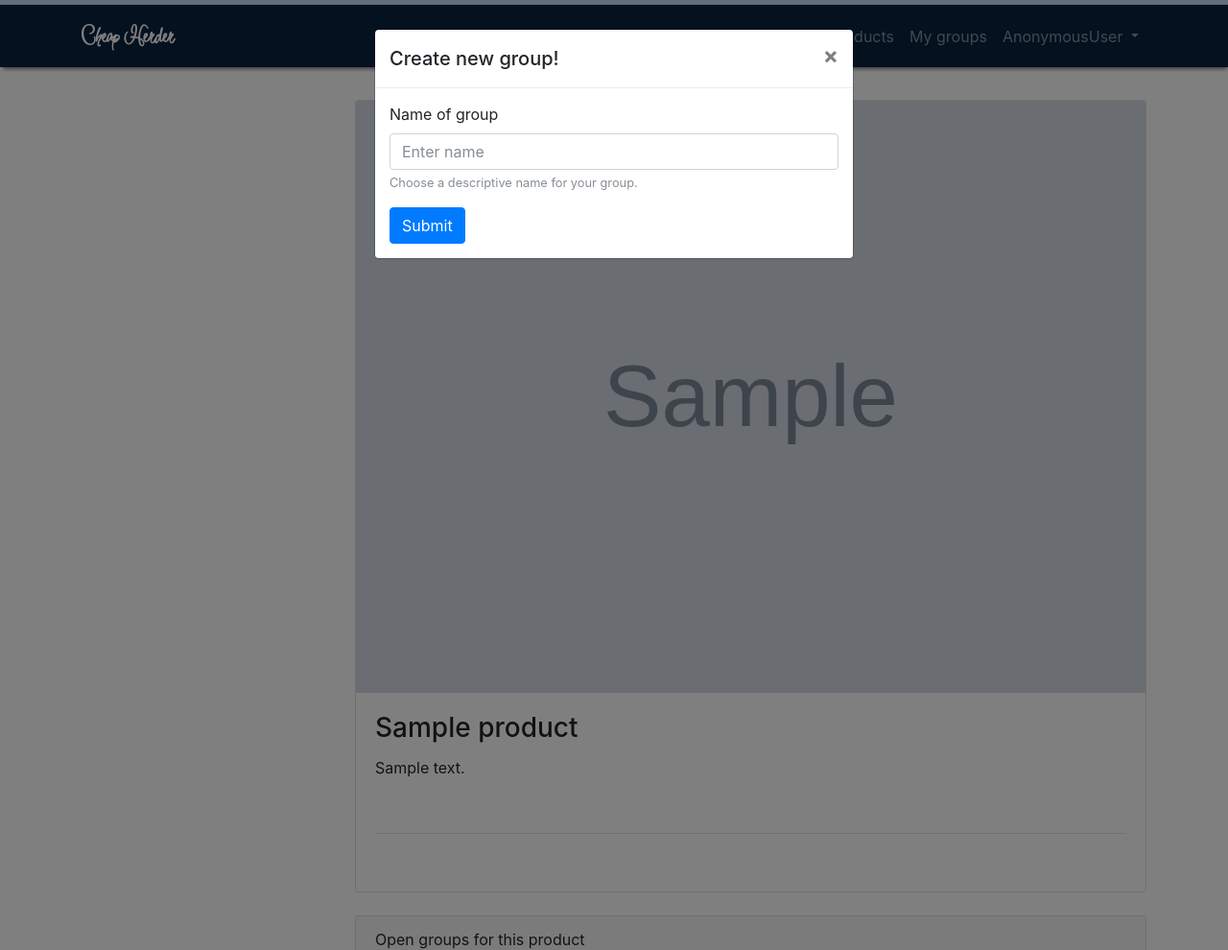
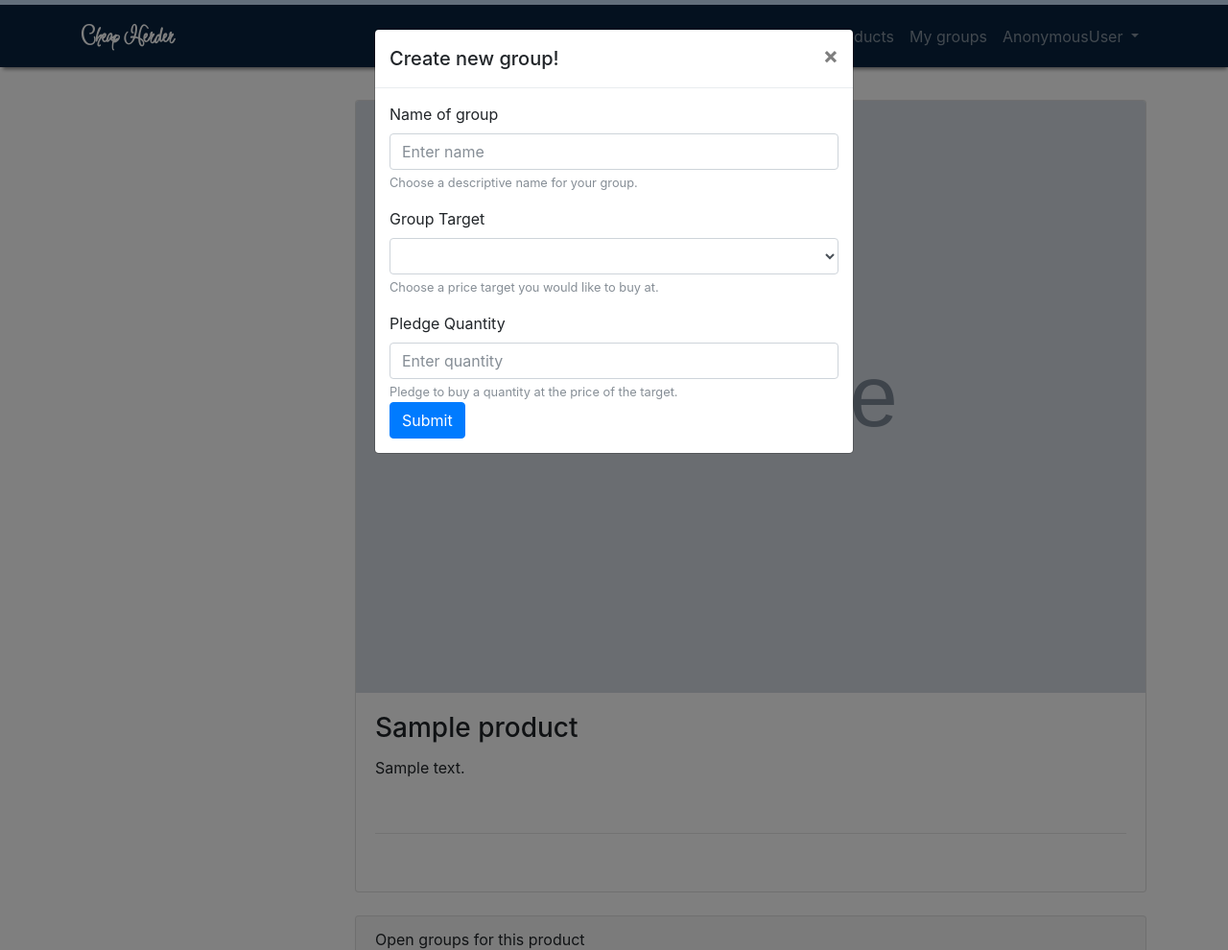
Before and after one commit to HeyYouNotYouYou/cs411-cheapherder, a Django app: page /organization/products/000/ in a window 1280 px wide, after a click on "Create new group for this product". Shown: the whole page at 96% size. Run offline with Django 3.2, Linux system fonts and the light colour scheme; tables that the repository leaves empty hold one stand-in row (values such as "Sample post"); grey boxes marked "Sample" are stand-in pictures; lists and menus that the app fills with data are empty; some libraries are stand-ins or nearby versions.

Commit message:
logic to groups for organizations

```diff
--- a/CheapHerder/CheapHerder/templates/create_prices.html
+++ b/CheapHerder/CheapHerder/templates/create_prices.html
@@ -10,7 +10,7 @@
         <div class="col-sm-12 col-md-7">
             <div class="panel panel-default">
                 <div class="panel-body">
-                    <h3>Add a Price for product.product_id</h3>
+                    <h3>Add a Price for {{ product.product_name }} </h3>
                     {% if error_message %}
                         <p><strong>{{ error_message }}</strong></p>
                     {% endif %}
@@ -19,7 +19,9 @@
                         {% include 'form_template.html' %}
                         <div class="form-group">
                             <div class="col-sm-offset-2 col-sm-10">
-                                <button type="submit" class="btn btn-success">Submit</button>
+                                <button type="submit" name="continue" class="btn btn-success">Continue and add another</button>
+                                <button type="submit" name="submit" value='submit' class="btn btn-success">Submit</button>
+
                             </div>
                         </div>
                     </form>
--- a/CheapHerder/CheapHerder/templates/group_single.html
+++ b/CheapHerder/CheapHerder/templates/group_single.html
@@ -22,12 +22,12 @@
         </div>
         <div class="card-body">
           <div class="row">
-          {% for member in object.members.all %}
+          {% for pledge in pledges.all %}
             <div class="col-md-6">
-              <b>{{member.username}}</b>
+              <b>{{pledge.org_id.username}}</b>
             </div>
             <div class="col-md-6">
-              <b>Pledged: $416.76</b>
+              <b>Pledged: {{ pledge.payment_id.amount }}</b>
             </div>
             <hr>
           {% empty %}
--- a/CheapHerder/CheapHerder/templates/product_single.html
+++ b/CheapHerder/CheapHerder/templates/product_single.html
@@ -84,6 +84,20 @@
                     <input type="text" class="form-control" name="name"  placeholder="Enter name">
                     <small  class="form-text text-muted">Choose a descriptive name for your group.</small>
                   </div>
+                  <div class="form-group">
+                    <label>Group Target</label>
+                    <select class="form-control" id="target" name="target">
+                      {% for pp in object.product_price_set.all %}
+                        <option value="{{ pp.price_id.price_id }}"><span style="font-size: 16px;">{{pp.price_id.quantity}} units @</span> ${{pp.price_id.price|floatformat:3}}</option>
+                      {% endfor %}
+                    </select>
+                    <small  class="form-text text-muted">Choose a price target you would like to buy at.</small>
+                  </div>
+                  <div>
+                    <label> Pledge Quantity</label>
+                    <input type="number" class="form-control" name="pledge" placeholder="Enter quantity">
+                    <small  class="form-text text-muted">Pledge to buy a quantity at the price of the target.</small>
+                  </div>
                   <input type="hidden" name="product_pk" value = "{{object.pk}}" />
                   <button type="submit" class="btn btn-primary">Submit</button>
                 </form>
--- a/CheapHerder/CheapHerder/urls.py
+++ b/CheapHerder/CheapHerder/urls.py
@@ -33,6 +33,7 @@ urlpatterns = [
     url(r'^supplier/create_product/$', create_product, name='create_product'),
     url(r'^supplier/create_prices/(?P<product_id>[0-9]+)/$', create_prices, name='create_prices'),
     url(r'^supplier/delete_product/(?P<product_id>[0-9]+)/$', delete_product, name='delete_product'),
+    url(r'^supplier/delete_price/(?P<price_id>[0-9]+)/$', delete_price, name='delete_price'),
     url(r'^supplier/products/(?P<product_id>[0-9]+)/$', SuppProductDetail, name='product_detail'),
     url(r'^supplier/(?P<product_id>[0-9]+)/update_product/$', update_product, name='update_product'),
 
--- a/CheapHerder/CheapHerder/views.py
+++ b/CheapHerder/CheapHerder/views.py
@@ -8,7 +8,10 @@ from .models import Group as ProdGroup
 from .forms import SupplierForm, OrganizationForm, ProductForm, PriceForm
 from django.forms.formsets import formset_factory
 from django.core.paginator import Paginator, EmptyPage, PageNotAnInteger
-from django.db.models import Q
+from django.db.models import Q, Max
+from django.utils import timezone
+from decimal import Decimal
+import datetime
 
 import random
 
@@ -97,17 +100,28 @@ def create_prices(request, product_id):
 		return redirect('index')
 	else:
 		form = PriceForm(request.POST or None, request.FILES or None)
+		product = Product.objects.get(item_code=product_id)
 
 		if form.is_valid():
-			product = form.save(commit=False)
-			product.supplier_id = request.user
-			product.save()
-			return redirect('supplier_products')
+			prices = Price.objects.all()
+			price = form.save(commit=False)
+			price.price_id = prices.aggregate(Max('price_id'))['price_id__max'] + 1
+			# price.supplier_id = request.user
+			price.save()
+			pp = Product_Price()
+			pp.price_id = price
+			pp.item_code = product
+			pp.save()
+			if request.POST.get('submit'):
+				return redirect('supplier_products')
+			else:
+				return redirect('create_prices',product.item_code)
 
 		context = {
 			"form": form,
+			"product": product
 		}
-		return render(request, 'create_product.html', context)
+		return render(request, 'create_prices.html', context)
 
 def create_product(request):
 	if not request.user.is_authenticated():
@@ -119,8 +133,8 @@ def create_product(request):
 			product = form.save(commit=False)
 			product.supplier_id = request.user
 			product.save()
-			return redirect('supplier_products')
-			# return redirect('create_prices',product.item_code)
+			# return redirect('supplier_products')
+			return redirect('create_prices',product.item_code)
 
 		context = {
 			"form": form,
@@ -132,6 +146,14 @@ def delete_product(request, product_id):
 	product.delete()
 	return redirect('supplier_products')
 
+def delete_price(request, price_id):
+	product_price = Product_Price.objects.get(price_id=price_id)
+	price = Price.objects.get(price_id=price_id)
+	product = Product.objects.get(item_code=product_price.item_code_id)
+	user = request.user
+	price.delete()
+	product_price.delete()
+	return render(request, 'product_detail.html', {'product': product, 'user': user})
 
 def update_product(request, product_id):
 	instance = get_object_or_404(Product, item_code=product_id)
@@ -261,10 +283,18 @@ class OrgProductDetail(DetailView):
     def post(self, request, **kwargs):
 	name = request.POST.get("name", None)
 	pk = request.POST.get("product_pk", None)
-	if not name or not pk: return redirect(request.get_full_path())
+	pledge_amt = request.POST.get("pledge",None)
+	selected_price_id = request.POST.get("target",None)
+	if not name or not pk or not pledge_amt or not selected_price_id: return redirect(request.get_full_path())
+
+	price = get_object_or_404(Price, price_id=selected_price_id)
+	payment = Payment(created = datetime.datetime.now(),cc_expiry = '111', cc_number = '111111111', cc_ccv = '123',amount = Decimal(pledge_amt)*price.price)
+	payment.save()
 	g = ProdGroup(name = name, product_id = get_object_or_404(Product, pk = pk))
 	g.save()
 	g.members.add(request.user)
+	p = Pledge(group_id= g,payment_id=payment,org_id=request.user)
+	p.save()
 	return redirect(request.get_full_path())
 
     def get_context_data(self, **kwargs):
@@ -273,9 +303,14 @@ class OrgProductDetail(DetailView):
 	return context
 
 class OrgGroupDetail(DetailView):
-    model = ProdGroup
-    template_name = "group_single.html"
+	model = ProdGroup
+	template_name = "group_single.html"
 
+	def get_context_data(self, **kwargs):
+		context = super(OrgGroupDetail, self).get_context_data(**kwargs)
+		pledges = Pledge.objects.filter(group_id=self.object)
+		context["pledges"] = pledges
+		return context
 
 
 '''********** HELPER FUNCTIONS ************ '''
```
Also changed, not shown: CheapHerder/CheapHerder/templates/product_detail.html (+10 -2 lines).
